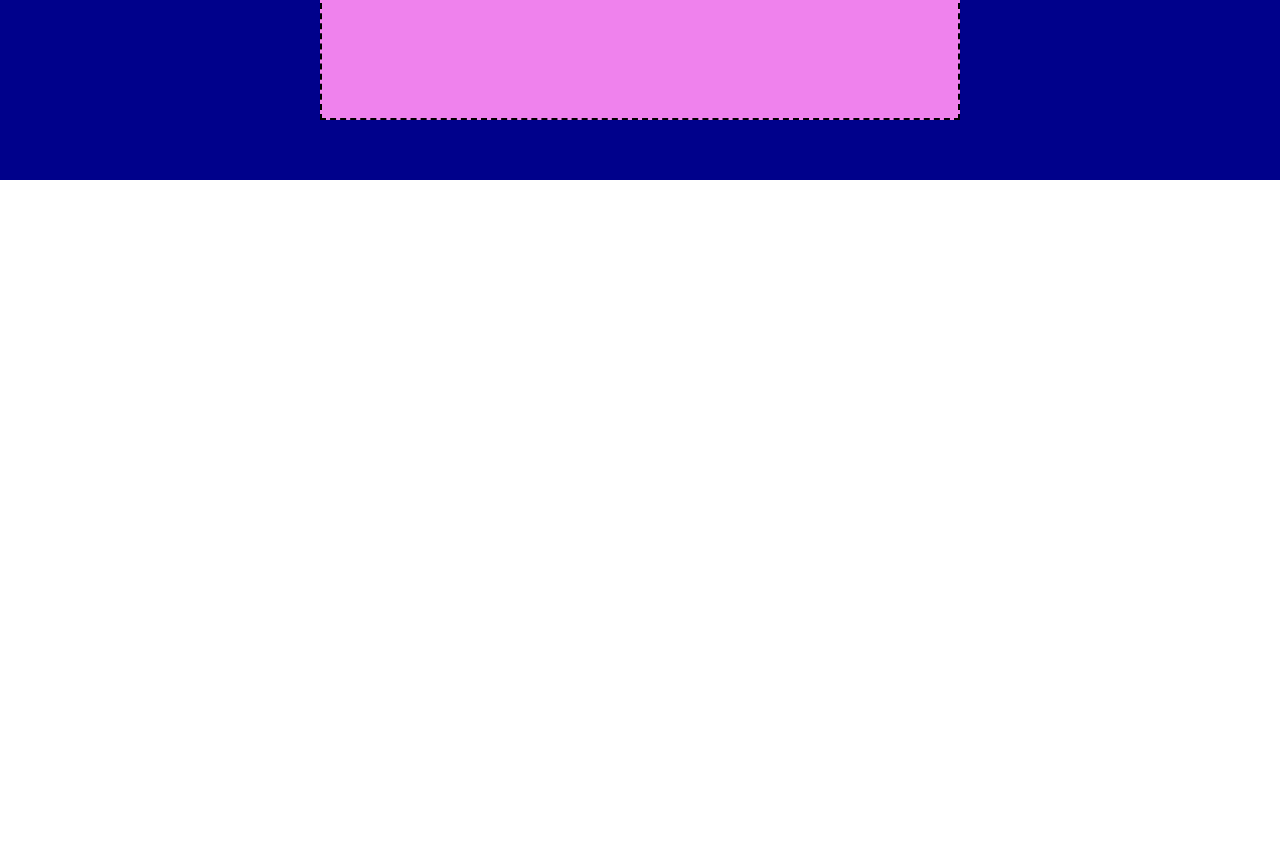
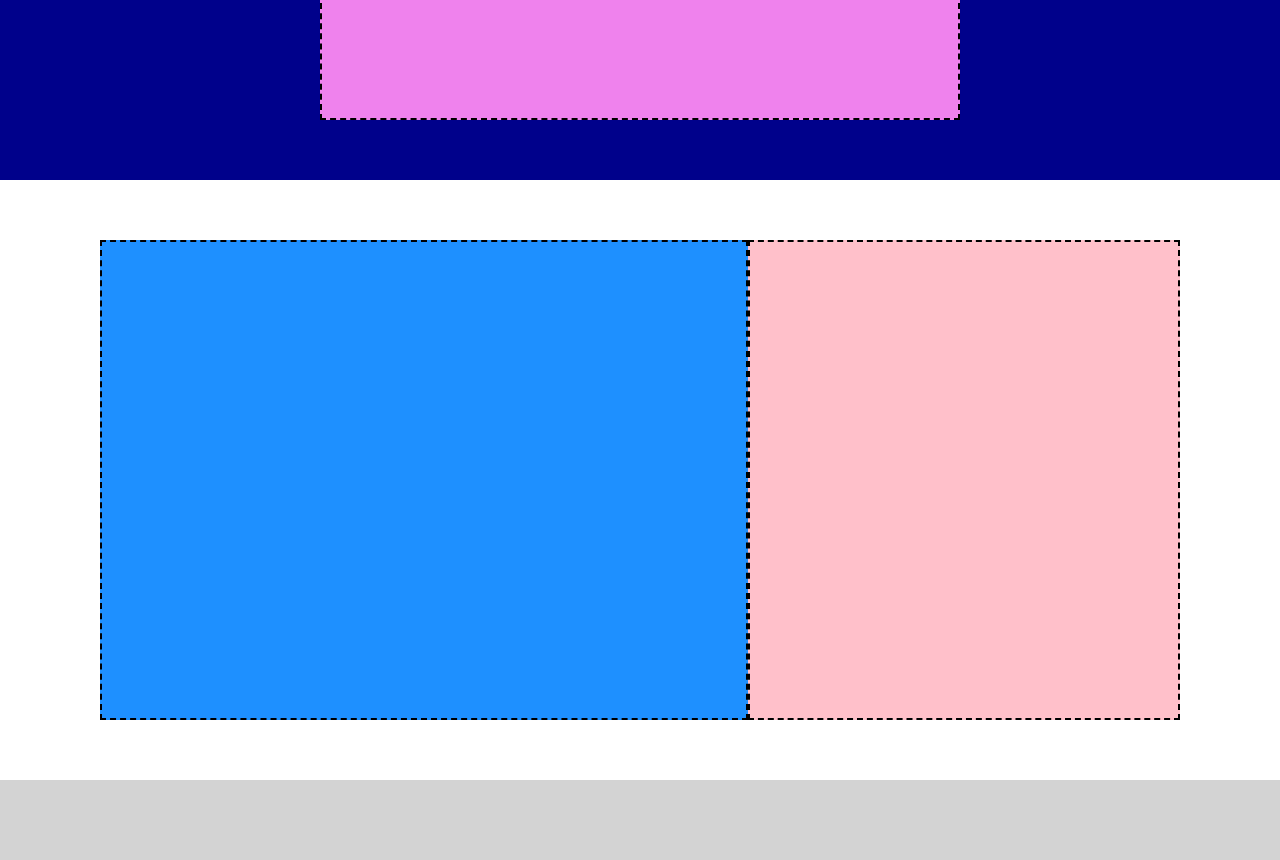
Before and after one commit to gabrielebonucci/htmlcss-struttura-discord, a plain HTML site: page index.html in a window 1280 px wide. Shown: the part 500-1360 px from the top of the page. Before the commit the page ends 800 px from the top, so only its background shows below. Drawn offline with Linux system fonts and the light colour scheme.

Commit message:
aggiunta prima sezione

```diff
--- a/css/style.css
+++ b/css/style.css
@@ -21,6 +21,10 @@
 
 header{
     background-color: #ADD8E7;
+}
+
+.h-100{
+    height: 100%;
 }
 
 /* Navbar */
@@ -61,3 +65,30 @@ header{
     background-color:#EF82ED ;
     width: 50%;
 }
+
+/* Section */
+
+section{
+    height: 600px;
+    padding: 60px 0;
+
+}
+
+.bg-gray{
+    background-color: #D3D3D3;
+}
+
+.bg-white{
+    background-color: white;
+}
+
+.large{
+    flex-basis: 60%;
+    background-color: #1E90FF;
+}
+
+.small{
+    flex-basis: 40%;
+    background-color: #FFC0CA;
+
+}
--- a/index.html
+++ b/index.html
@@ -40,9 +40,23 @@
     <!-- Contenuto principale -->
 
     <main>
-        <section>
+
+        <section class="bg-white">
+
+            <div class="container flex h-100">
+
+                <div class="large border"></div>
+
+                <div class="small border"></div>
+
+            </div>
 
         </section>
+        <section class="bg-gray"></section>
+        <section class="bg-white"></section>
+        <section class="bg-gray"></section>
+
+
     </main>
 
 </body>
```
